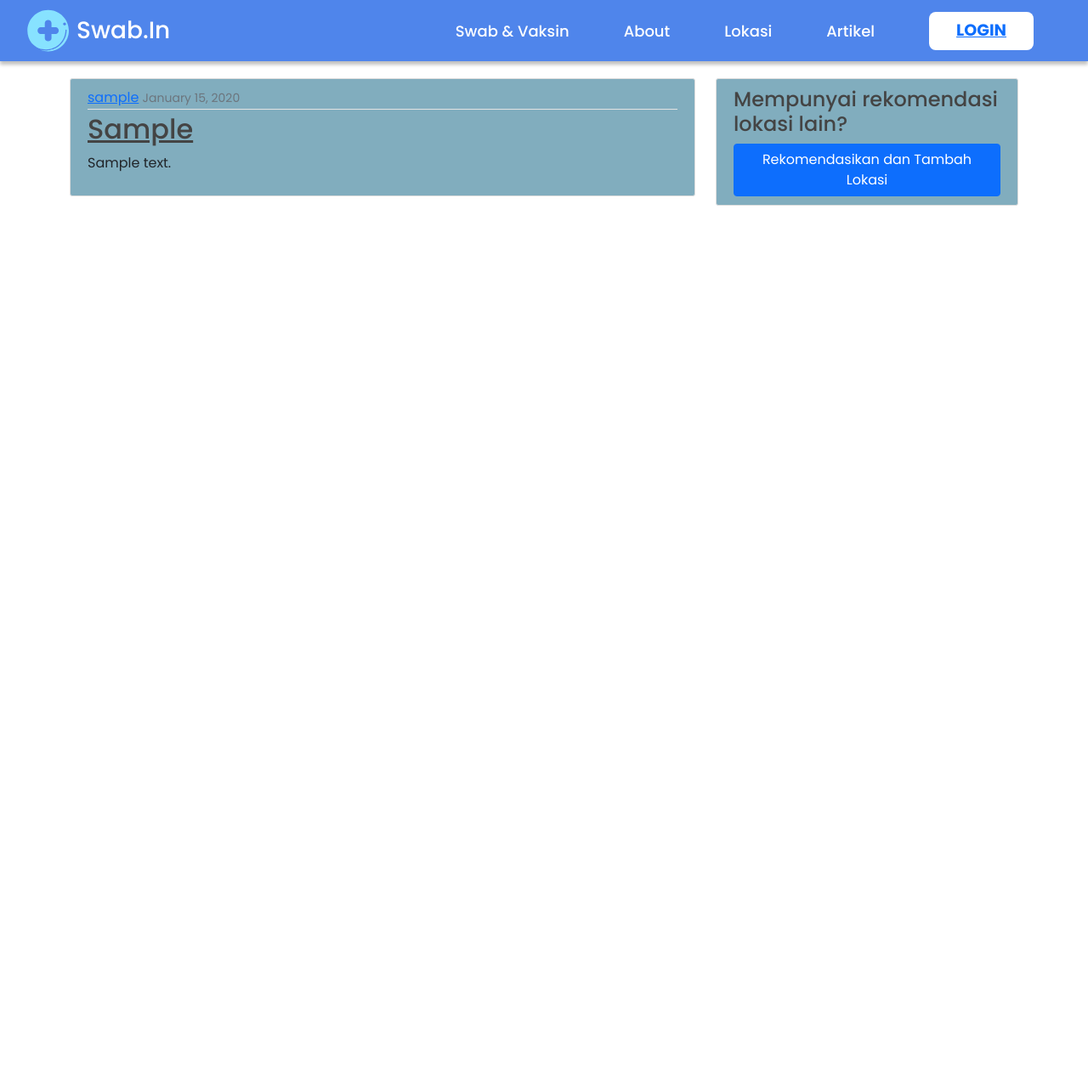
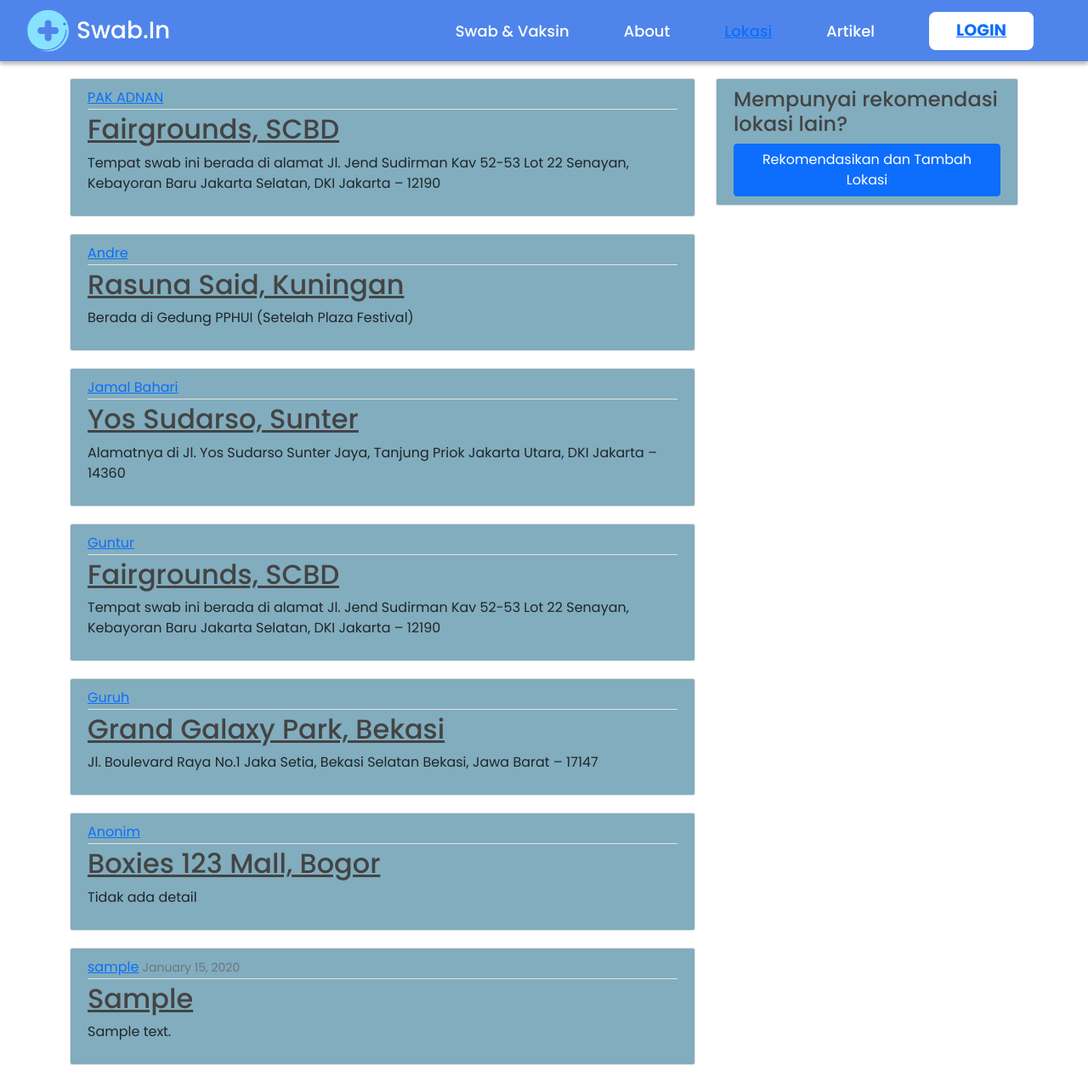
Before and after one commit to Swab-In/swab.in, a Django app: page /lokasi/ in a window 1280 px wide. Shown: the whole page at 85% size. Before the commit the page ends 242 px from the top, so only its background shows below. Run offline with Django 3.2, Linux system fonts and the light colour scheme; tables that the repository leaves empty hold one stand-in row (values such as "Sample post").

Commit message:
Faiq/lokasi (#4)
* Add lokasi template in html

* Add routing in navbar

```diff
--- a/lokasi/templates/lokasi/index.html
+++ b/lokasi/templates/lokasi/index.html
@@ -6,6 +6,66 @@
     <main role="main" class="container">
         <div class="row">
             <div class="col-md-8">
+                <article class="media content-section">
+                    <div class="media-body">
+                        <div class="article-metadata">
+                            <a class="mr-2" href="#">PAK ADNAN</a>
+                            <small class="text-muted"></small>
+                        </div>
+                        <h2><a class="article-title">Fairgrounds, SCBD</a></h2>
+                        <p class="article-content">Tempat swab ini berada di alamat Jl. Jend Sudirman Kav 52-53 Lot 22 Senayan, Kebayoran Baru Jakarta Selatan, DKI Jakarta – 12190</p>
+                    </div>
+                </article>
+                <article class="media content-section">
+                    <div class="media-body">
+                        <div class="article-metadata">
+                            <a class="mr-2" href="#">Andre</a>
+                            <small class="text-muted"></small>
+                        </div>
+                        <h2><a class="article-title">Rasuna Said, Kuningan</a></h2>
+                        <p class="article-content">Berada di Gedung PPHUI (Setelah Plaza Festival)</p>
+                    </div>
+                </article>
+                <article class="media content-section">
+                    <div class="media-body">
+                        <div class="article-metadata">
+                            <a class="mr-2" href="#">Jamal Bahari</a>
+                            <small class="text-muted"></small>
+                        </div>
+                        <h2><a class="article-title">Yos Sudarso, Sunter</a></h2>
+                        <p class="article-content">Alamatnya di Jl. Yos Sudarso Sunter Jaya, Tanjung Priok Jakarta Utara, DKI Jakarta – 14360</p>
+                    </div>
+                </article>
+                <article class="media content-section">
+                    <div class="media-body">
+                        <div class="article-metadata">
+                            <a class="mr-2" href="#">Guntur</a>
+                            <small class="text-muted"></small>
+                        </div>
+                        <h2><a class="article-title">Fairgrounds, SCBD</a></h2>
+                        <p class="article-content">Tempat swab ini berada di alamat Jl. Jend Sudirman Kav 52-53 Lot 22 Senayan, Kebayoran Baru Jakarta Selatan, DKI Jakarta – 12190</p>
+                    </div>
+                </article>
+                <article class="media content-section">
+                    <div class="media-body">
+                        <div class="article-metadata">
+                            <a class="mr-2" href="#">Guruh</a>
+                            <small class="text-muted"></small>
+                        </div>
+                        <h2><a class="article-title">Grand Galaxy Park, Bekasi</a></h2>
+                        <p class="article-content">Jl. Boulevard Raya No.1 Jaka Setia, Bekasi Selatan Bekasi, Jawa Barat – 17147</p>
+                    </div>
+                </article>
+                <article class="media content-section">
+                    <div class="media-body">
+                        <div class="article-metadata">
+                            <a class="mr-2" href="#">Anonim</a>
+                            <small class="text-muted"></small>
+                        </div>
+                        <h2><a class="article-title">Boxies 123 Mall, Bogor</a></h2>
+                        <p class="article-content">Tidak ada detail</p>
+                    </div>
+                </article>
                 {% for post in posts %}
                     <article class="media content-section">
                     <div class="media-body">
--- a/templates/navbar.html
+++ b/templates/navbar.html
@@ -14,7 +14,7 @@
                 About
             </div>
             <div class="opt">
-                Lokasi
+                <a href="lokasi/" > Lokasi </a>
             </div>
             <div class="opt">
                 Artikel
```
